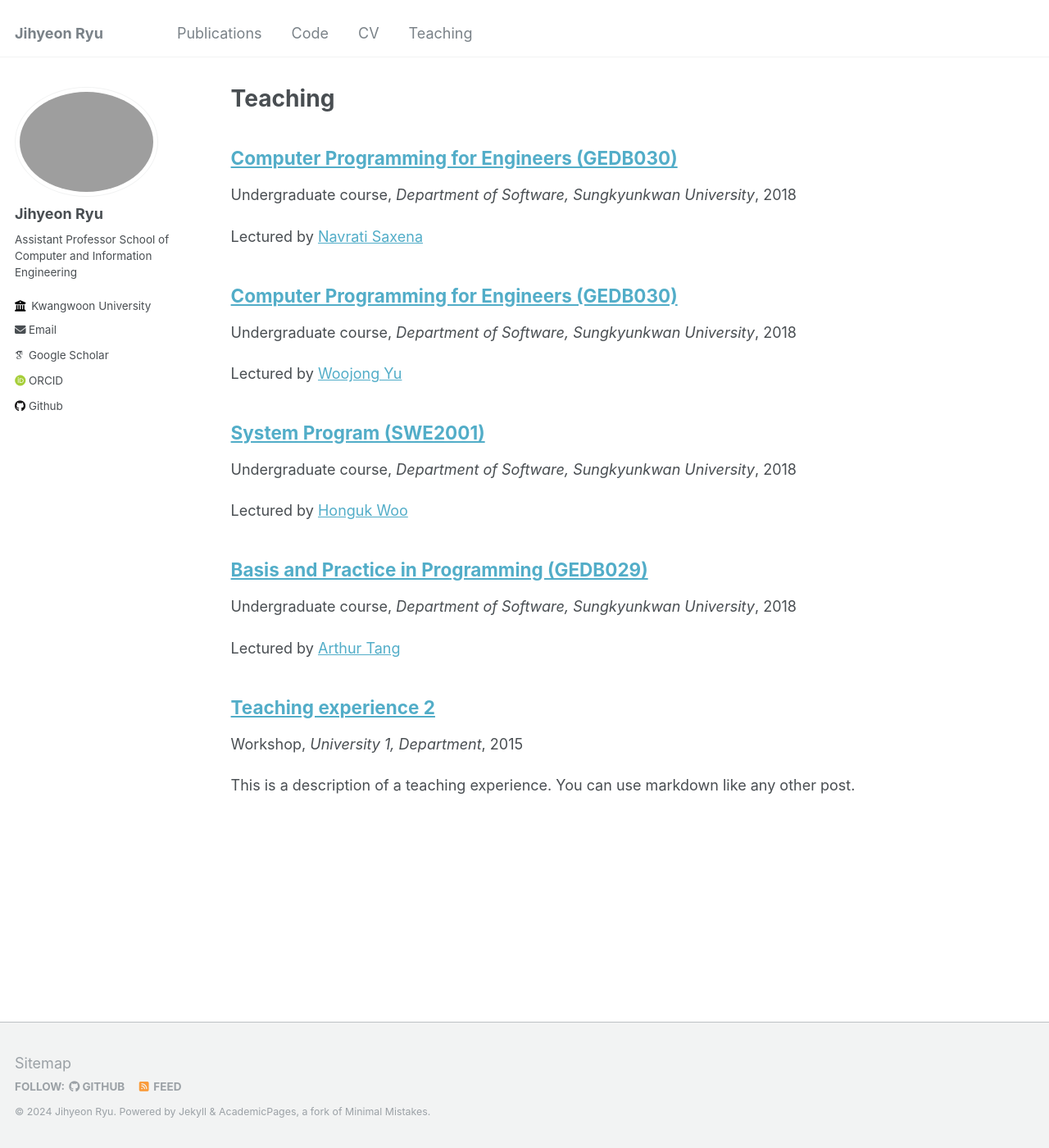
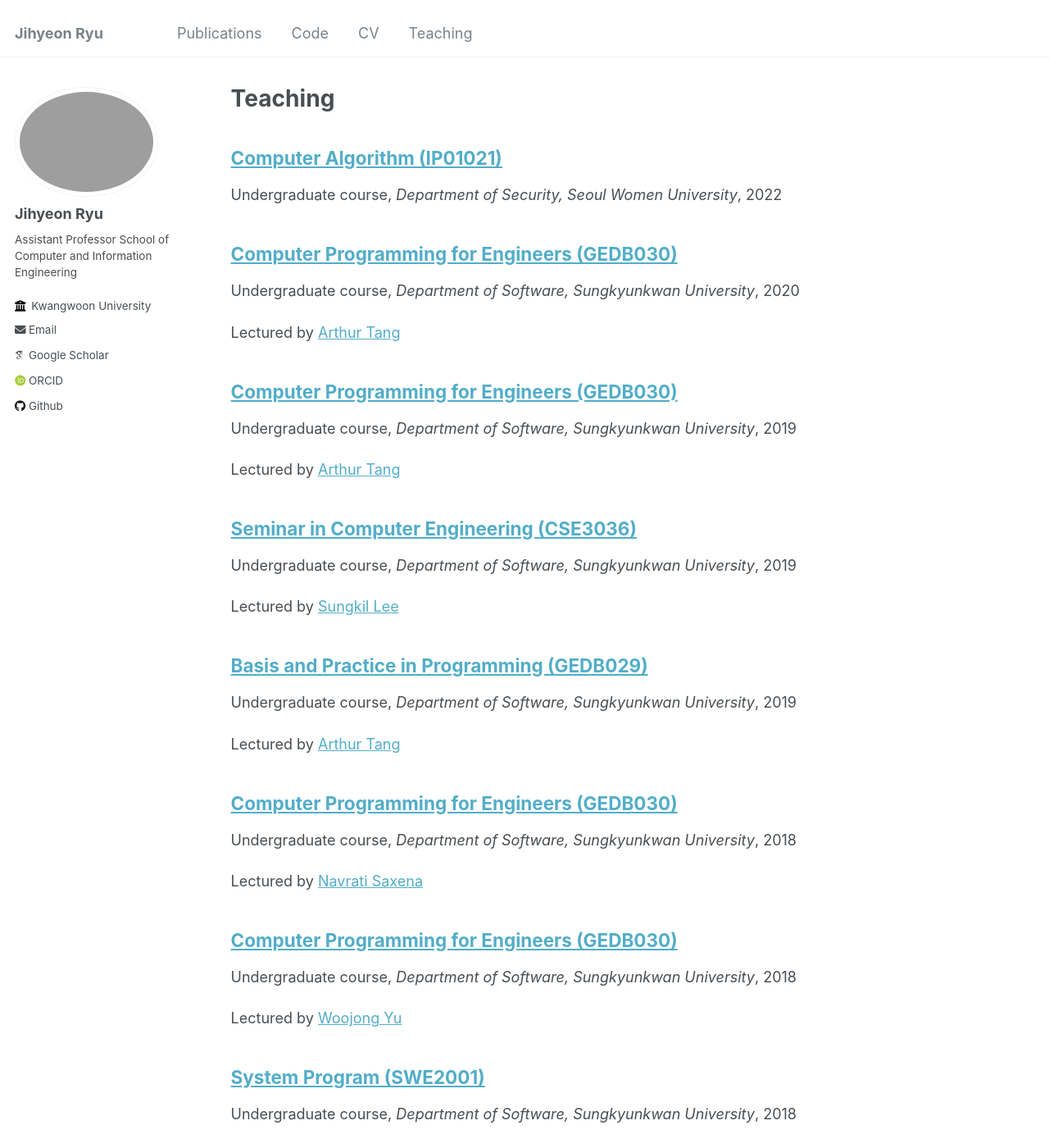
Before and after one commit to junsix/junsix.github.io, a Jekyll site: the page built from _pages/teaching.html, in a window 1280 px wide and 1400 px high. Shown: the whole window at 82% size. Built offline with Jekyll 4.4.1, drawn with Linux system fonts in a browser that asks for light colours; some web fonts are replaced.

Commit message:
Add files via upload

```diff
--- a/_teaching/2019-fall-assistant-1.md
+++ b/_teaching/2019-fall-assistant-1.md
@@ -0,0 +1,11 @@
+---
+title: "Basis and Practice in Programming (GEDB029)"
+collection: teaching
+type: "Undergraduate course"
+permalink: /teaching/2019-fall-assistant-1
+venue: "Department of Software, Sungkyunkwan University"
+date: 2019-01-01
+location: "City, Country"
+---
+
+Lectured by [Arthur Tang](https://scholar.google.com/citations?user=TZ5MJtkAAAAJ&hl=en)
--- a/_teaching/2019-fall-assistant-2.md
+++ b/_teaching/2019-fall-assistant-2.md
@@ -0,0 +1,11 @@
+---
+title: "Seminar in Computer Engineering (CSE3036)"
+collection: teaching
+type: "Undergraduate course"
+permalink: /teaching/2019-fall-assistant-2
+venue: "Department of Software, Sungkyunkwan University"
+date: 2019-01-01
+location: "City, Country"
+---
+
+Lectured by [Sungkil Lee](http://cg.skku.edu/slee/)
--- a/_teaching/2019-spring-assistant-1.md
+++ b/_teaching/2019-spring-assistant-1.md
@@ -0,0 +1,11 @@
+---
+title: "Computer Programming for Engineers (GEDB030)"
+collection: teaching
+type: "Undergraduate course"
+permalink: /teaching/2019-spring-assistant-1
+venue: "Department of Software, Sungkyunkwan University"
+date: 2019-01-01
+location: "City, Country"
+---
+
+Lectured by [Arthur Tang](https://scholar.google.com/citations?user=TZ5MJtkAAAAJ&hl=en)
--- a/_teaching/2020-fall-assistant-1.md
+++ b/_teaching/2020-fall-assistant-1.md
@@ -0,0 +1,11 @@
+---
+title: "Computer Programming for Engineers (GEDB030)"
+collection: teaching
+type: "Undergraduate course"
+permalink: /teaching/2020-fall-assistant-1
+venue: "Department of Software, Sungkyunkwan University"
+date: 2020-01-01
+location: "City, Country"
+---
+
+Lectured by [Arthur Tang](https://scholar.google.com/citations?user=TZ5MJtkAAAAJ&hl=en)
--- a/_teaching/2022-fall-lecturer-1.md
+++ b/_teaching/2022-fall-lecturer-1.md
@@ -1,20 +1,9 @@
 ---
-title: "Teaching experience 2"
+title: "Computer Algorithm (IP01021)"
 collection: teaching
-type: "Workshop"
-permalink: /teaching/2015-spring-teaching-1
-venue: "University 1, Department"
-date: 2015-01-01
+type: "Undergraduate course"
+permalink: /teaching/2022-fall-lecturer-1
+venue: "Department of Security, Seoul Women University"
+date: 2022-01-01
 location: "City, Country"
 ---
-
-This is a description of a teaching experience. You can use markdown like any other post.
-
-Heading 1
-======
-
-Heading 2
-======
-
-Heading 3
-======
```
